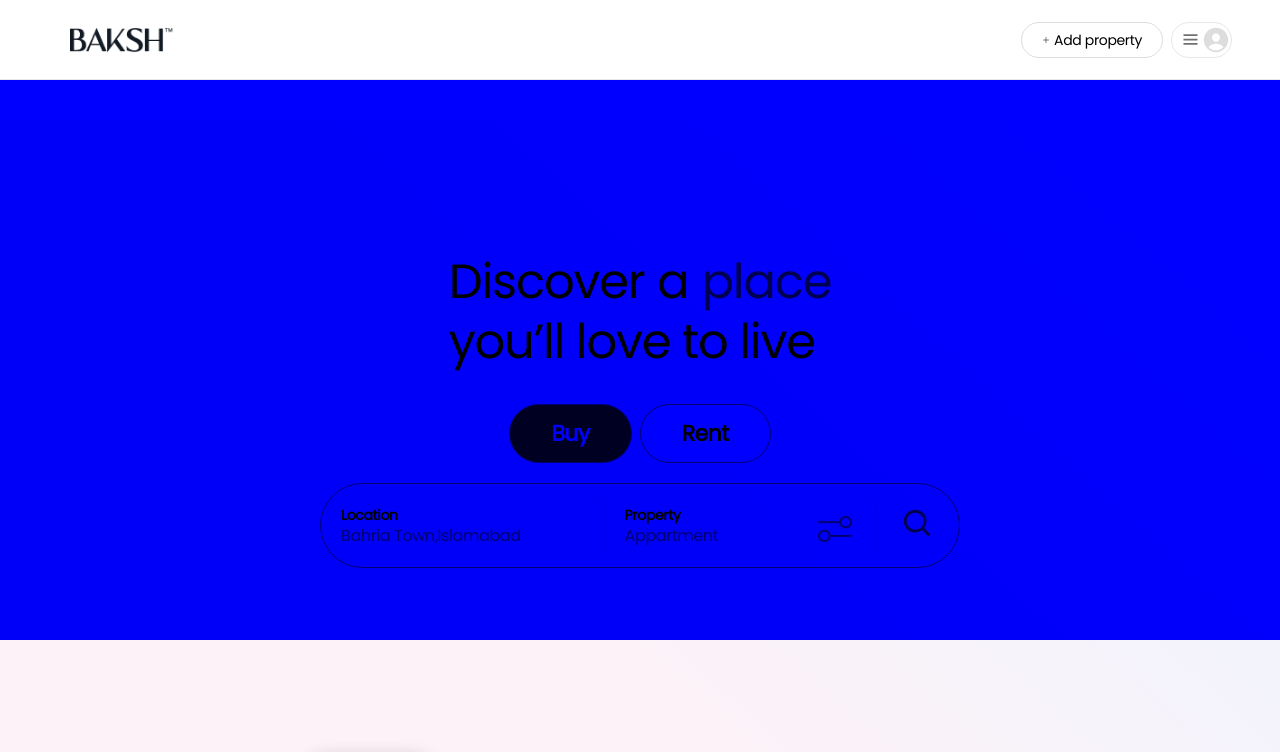
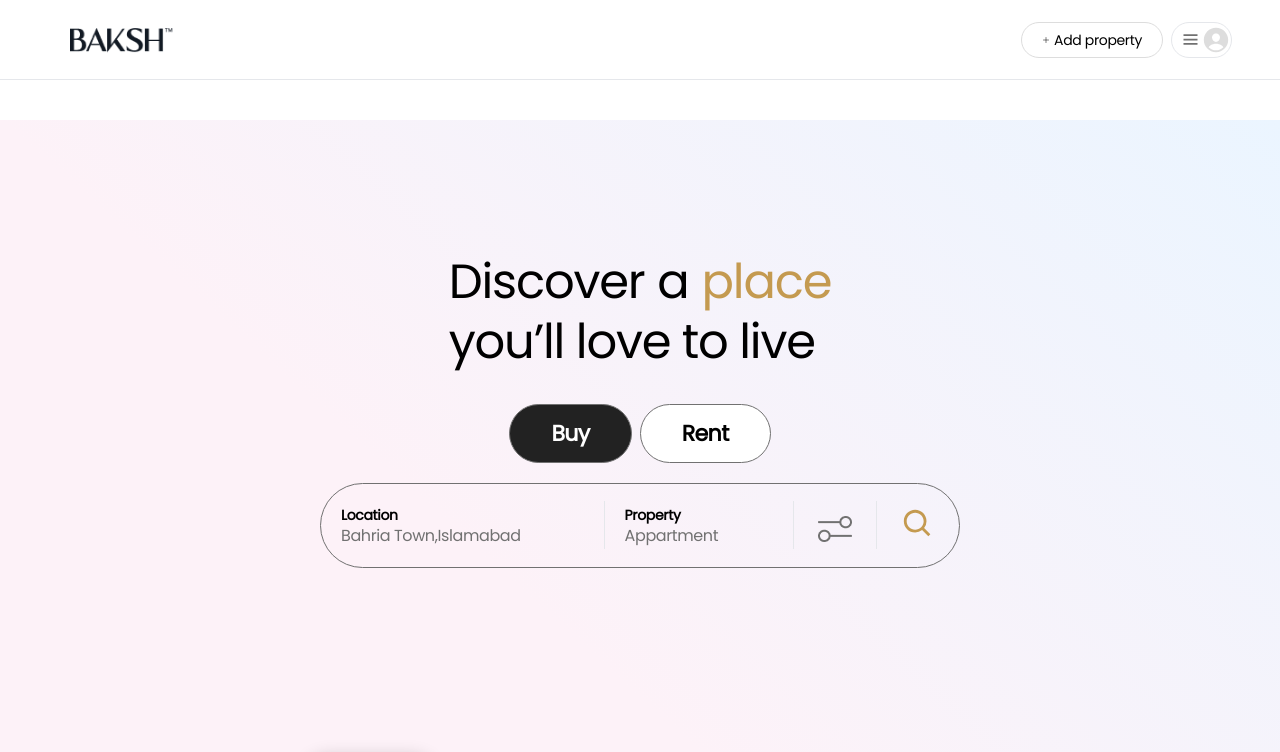
Before and after one commit to MuhammadKhan3/Airnub, a React (Create React App) app: page / in a window 1280 px wide. Shown: the top 752 px of the page. Built offline with nearby package versions, Linux system fonts and the light colour scheme; what tailwind-gradient-mask-image would draw is missing.

Commit message:
msgsdfdfkljasldf

```diff
--- a/src/index.css
+++ b/src/index.css
@@ -6,10 +6,12 @@
   height: 100vmax;
   width: 100vmax;
 } */
+html, body, #app, #app>div {
+  height: 100%
+}
 body {
 
   font-family: 'Poppins', sans-serif;
-  background-color: blue;
   width: 100%;
   height: 100%;
   /* overflow: hidden; */
```
